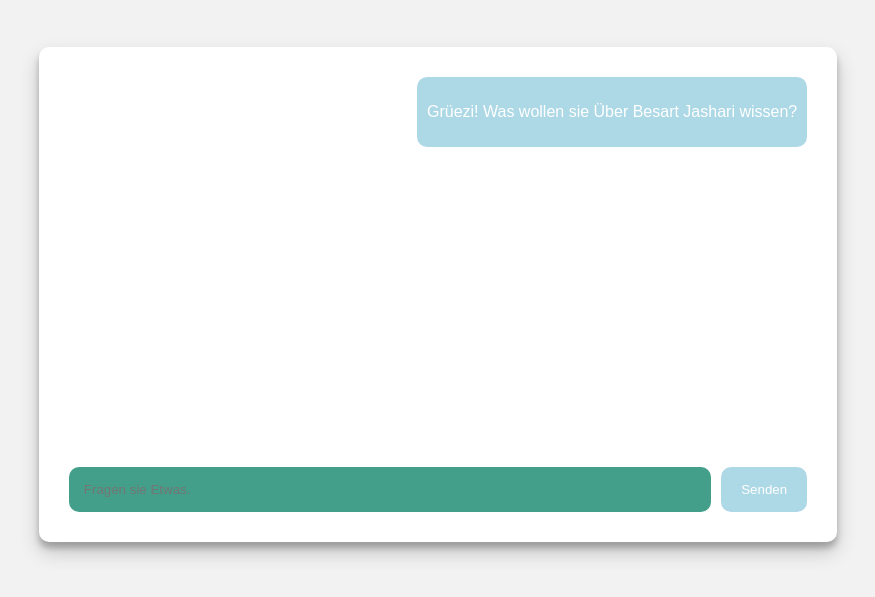
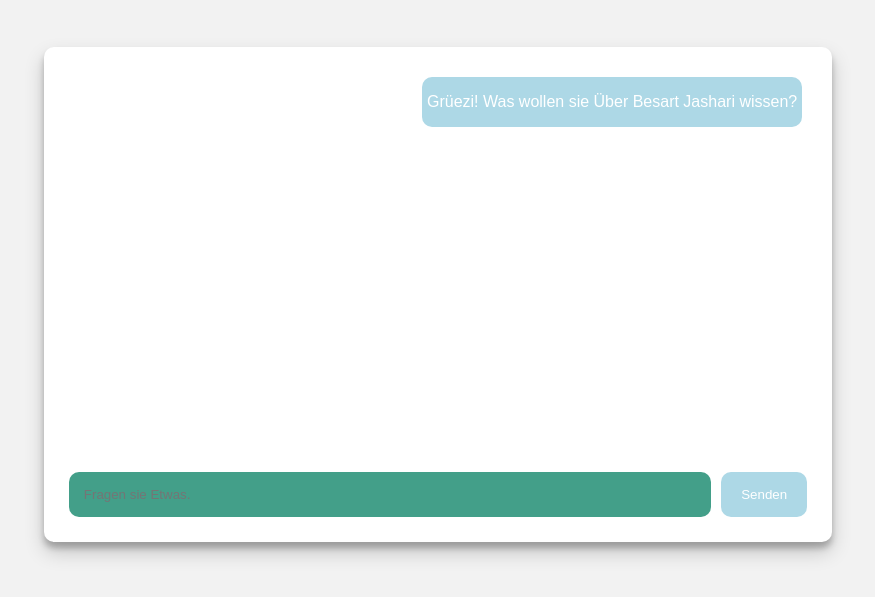
Before and after one commit to besarti96/BesartJ.github.io, a plain HTML site: page index.html in a window 1280 px wide. Shown: the part 75-672 px from the top of the page, without its empty margins (202-1077 px from the left). Drawn offline with Linux system fonts and the light colour scheme.

Commit message:
Update besosAi.css

```diff
--- a/besosAi.css
+++ b/besosAi.css
@@ -13,19 +13,20 @@ body {
     margin: 50px auto;
     background-color: white;
     border-radius: 10px;
-    padding: 20px;
+    padding: 15px;
     box-shadow: 0 10px 20px rgba(0,0,0,0.19), 0 6px 6px rgba(0,0,0,0.23);
   }
 
   #chatlogs {
     height: 350px;
     overflow-y: scroll;
-    padding: 10px;
+    padding: 15px;
   }
 
   .chat {
-    margin-bottom: 20px;
-    padding: 10px;
+      margin-bottom: 20px;
+      padding-left: 5px;
+      padding-right: 5px;
   }
 
   .antwort {
```
